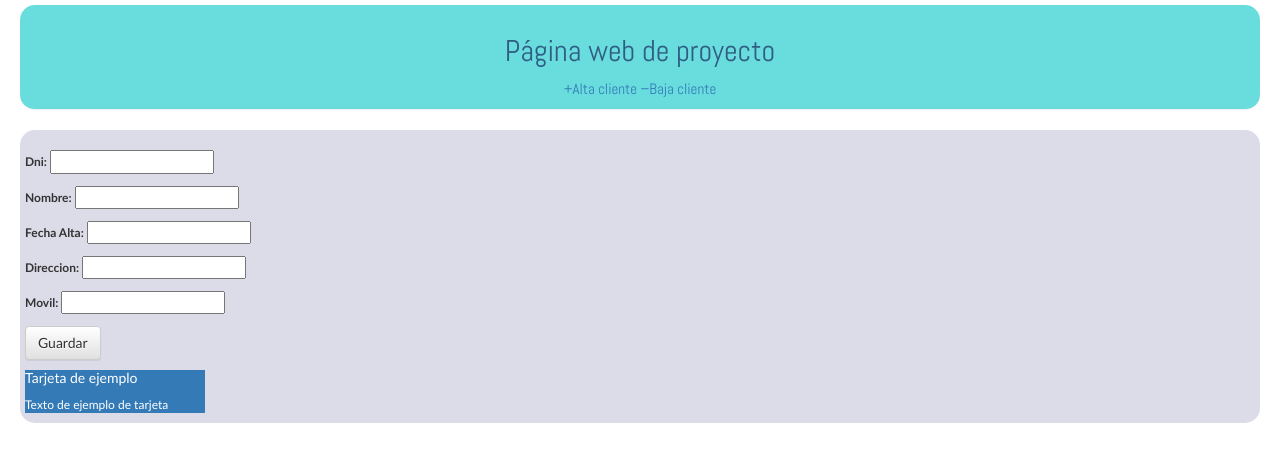
After one commit to margb7/ProyectoDjango, a Django app: page /cliente/nuevo/ in a window 1280 px wide. The commit adds this page. Shown: the top 462 px of the page. Run offline with Django 4.2, Linux system fonts and the light colour scheme; some libraries are stand-ins or nearby versions.

Commit message:
Vista creación de cliente

```diff
--- a/web/misitio/forms.py
+++ b/web/misitio/forms.py
@@ -7,4 +7,4 @@ class ClienteForm(forms.ModelForm):
     class Meta:
 
         model = Cliente
-        fields = ['dni', 'nombre', 'alta', 'direccion', 'mobile']
+        fields = ['dni', 'nombre', 'alta', 'direccion', 'movil']
--- a/web/misitio/templates/misitio/base.html
+++ b/web/misitio/templates/misitio/base.html
@@ -11,9 +11,11 @@
 </head>
 <body>
 
-    <header class="page-header">
+    <div class="page-header">
         <h2><a href="/">Página web de proyecto</a></h2>
-    </header>
+        <a href="{% url 'cliente_new' %}" class="top-menu"><span class="glyphicon-plus">Alta cliente</span> </a>
+        <a href="#" class="top-menu"><span class="glyphicon-minus">Baja cliente</span> </a>
+    </div>
 
     <div class="content">
 
--- /dev/null
+++ b/web/misitio/templates/misitio/cliente_edit.html
@@ -0,0 +1,18 @@
+{% extends 'misitio/base.html' %}
+{% block content %}
+
+<form method="POST">
+    {% csrf_token %}
+    {{ form.as_p }}
+
+    <button type="submit" class="save btn btn-default">Guardar</button>
+</form>
+
+<div class="card bg-primary " style="width: 18rem;">
+  <div class="card-body">
+    <h5 class="card-title">Tarjeta de ejemplo</h5>
+    <p class="card-text">Texto de ejemplo de tarjeta</p>
+  </div>
+</div>
+
+{% endblock %}
--- a/web/misitio/urls.py
+++ b/web/misitio/urls.py
@@ -2,5 +2,6 @@ from django.urls import path
 from . import views
 
 urlpatterns = [
-    path('', views.clientes_list, name='clientes_list')
+    path('', views.clientes_list, name='clientes_list'),
+    path('cliente/nuevo/', views.cliente_new, name='cliente_new'),
 ]
--- a/web/misitio/views.py
+++ b/web/misitio/views.py
@@ -1,9 +1,28 @@
 from django.shortcuts import render
 from .models import Cliente
 from django.utils import timezone
+from .forms import ClienteForm
 # Create your views here.
 
 
 def clientes_list(req):
     clientes = Cliente.objects.filter(alta__lte=timezone.now()).order_by('alta')
     return render(req, 'misitio/clientes_list.html', {'clientes': clientes})
+
+
+def cliente_new(req):
+
+    if req.method == 'POST':
+
+        form = ClienteForm(req.POST)
+
+        if form.is_valid():
+
+            cliente = form.save(commit=False)
+            cliente.save()
+
+    else:
+
+        form = ClienteForm()
+
+    return render(req, 'misitio/cliente_edit.html', {'form': form})
```
Also changed, not shown: web/misitio/templates/misitio/cliente_new.html (added, +11 -0 lines).
